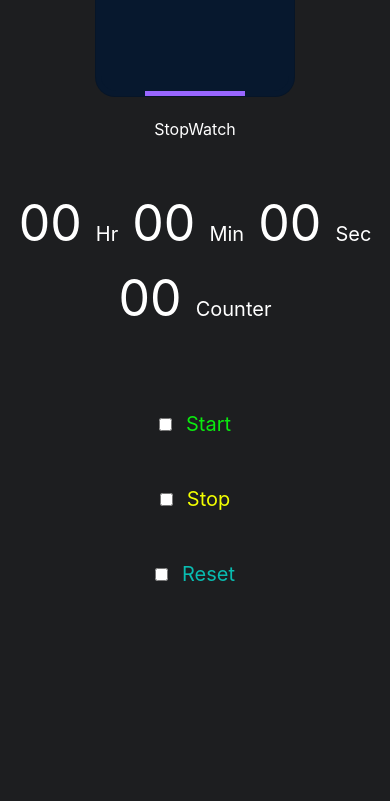
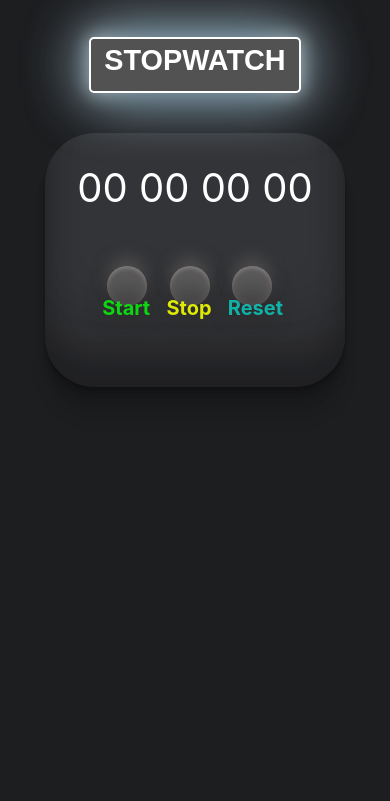
Before and after one commit to yashwaghadhare/WebClockk, a plain HTML site: page index.html in a window 390 px wide. Shown: the part 823-1624 px from the top of the page. After the commit the page ends 1410 px from the top, so only its background shows below. Drawn offline with Linux system fonts and the light colour scheme.

Commit message:
Update style.css

```diff
--- a/style.css
+++ b/style.css
@@ -1,3 +1,62 @@
+.scanner span {
+  color: transparent;
+  font-size: 2.5rem;
+  position: relative;
+  overflow: hidden;
+}
+
+.scanner span::before {
+  content: "WebClock";
+  position: absolute;
+  top: 0;
+  left: 0;
+  width: 0;
+  height: 100%;
+  border-right: 4px solid #17FEFF;
+  overflow: hidden;
+  color: #17FEFF;
+  animation: load91371 2s linear infinite;
+}
+
+@keyframes load91371 {
+
+  0%,
+  10%,
+  100% {
+    width: 0;
+  }
+
+  10%,
+  20%,
+  30%,
+  40%,
+  50%,
+  60%,
+  70%,
+  80%,
+  90%,
+  100% {
+    border-right-color: transparent;
+  }
+
+  11%,
+  21%,
+  31%,
+  41%,
+  51%,
+  61%,
+  71%,
+  81%,
+  91% {
+    border-right-color: #17FEFF;
+  }
+
+  60%,
+  80% {
+    width: 100%;
+  }
+}
+
 .card {
   width: 900px;
   height: 254px;
@@ -30,6 +89,7 @@
   from {
     transform: rotate(0deg);
   }
+
   to {
     transform: rotate(360deg);
   }
@@ -44,8 +104,7 @@
 }
 
 
-
-  @media only screen and (max-width: 1500px) {
+@media only screen and (max-width: 1200px) {
   .card {
     width: 700px;
     height: 254px;
@@ -76,67 +135,208 @@
 @media only screen and (max-width: 400px) {
   .card {
     width: 200px;
-        height: 400px;
+    height: 300px;
   }
 }
 
 @media only screen and (max-width: 280px) {
   .card {
     width: 160px;
-        height: 400px;
+    height: 300px;
   }
 }
 
+.Stopwatch {
+  margin-top: 40px;
+  margin-bottom: 40px;
+  height: 3.5rem;
+  width: 13.2rem;
+  border-radius: 5px;
+  border: 2px solid rgb(255, 255, 255);
+  filter: drop-shadow(0px 0px 10px rgb(255, 255, 255));
+  animation: flickering 2s linear infinite both;
+  background-color: rgb(83, 82, 82);
+  text-transform: uppercase;
+  color: rgb(255, 255, 255);
+  font-weight: 700;
+  transition: 0.6s;
+  box-shadow: 0px 0px 60px #1f4c65;
+}
+
+@keyframes flickering {
+
+  0%,
+  100% {
+    opacity: 1;
+  }
+
+  41.99% {
+    opacity: 1;
+  }
+
+  42% {
+    opacity: 0;
+  }
+
+  43% {
+    opacity: 0;
+  }
+
+  43.01% {
+    opacity: 1;
+  }
+
+  47.99% {
+    opacity: 1;
+  }
+
+  48% {
+    opacity: 0;
+  }
+
+  49% {
+    opacity: 0;
+  }
+
+  49.01% {
+    opacity: 1;
+  }
+}
+
+.text {
+  font-size: 1.8rem;
+  font-family: Arial, Helvetica, sans-serif;
+}
 
 
+.cardSW {
+  width: 900px;
+  height: 254px;
+  background: rgb(51, 52, 55);
+  border-radius: 50px;
+  box-shadow: rgba(0, 0, 0, 0.17) 0px -23px 25px 0px inset, rgba(0, 0, 0, 0.15) 0px -36px 30px 0px inset, rgba(0, 0, 0, 0.1) 0px -79px 40px 0px inset, rgba(0, 0, 0, 0.06) 0px 2px 1px, rgba(0, 0, 0, 0.09) 0px 4px 2px, rgba(0, 0, 0, 0.09) 0px 8px 4px, rgba(0, 0, 0, 0.09) 0px 16px 8px, rgba(0, 0, 0, 0.09) 0px 32px 16px;
+}
 
 
-
-
-
-
-
-
-
-
-
-
-
-
-  .scanner span {
-    color: transparent;
-    font-size: 2.5rem;
-    position: relative;
-    overflow: hidden;
+.toggle {
+  display: inline-block;
 }
 
-  .scanner span::before {
-    content: "WebClock";
-    position: absolute;
-    top: 0;
-    left: 0;
-    width: 0;
-    height: 100%;
-    border-right: 4px solid #17FEFF;
-    overflow: hidden;
-    color: #17FEFF;
-    animation: load91371 2s linear infinite;
+.toggle {
+  position: relative;
+  height: 100px;
+  width: 100px;
 }
 
-  @keyframes load91371 {
-    0%, 10%, 100% {
-      width: 0;
+.toggle:before {
+  box-shadow: 0;
+  border-radius: 84.5px;
+  background: #5b5656;
+  position: absolute;
+  margin-left: -36px;
+  margin-top: -36px;
+  opacity: 0.2;
+  height: 72px;
+  width: 72px;
+  left: 50%;
+  top: 50%;
 }
 
-    10%,20%,30%,40%,50%,60%,70%,80%,90%,100% {
-      border-right-color: transparent;
+.toggle .button {
+  transition: all 300ms cubic-bezier(0.23, 1, 0.32, 1);
+  box-shadow: 0 15px 25px -4px rgba(35, 34, 34, 0.5), inset 0 -3px 4px -1px rgba(0, 0, 0, 0.2), 0 -10px 15px -1px rgba(93, 92, 92, 0.6), inset 0 3px 4px -1px rgba(255, 255, 255, 0.2), inset 0 0 5px 1px rgba(111, 102, 102, 0.8), inset 0 20px 30px 0 rgba(255, 255, 255, 0.2);
+  border-radius: 68.8px;
+  position: absolute;
+  background: #383737;
+  margin-left: -34.4px;
+  margin-top: -34.4px;
+  display: block;
+  height: 70px;
+  width: 70px;
+  left: 50%;
+  top: 50%;
 }
 
-    11%,21%,31%,41%,51%,61%,71%,81%,91% {
-      border-right-color: #17FEFF;
+.toggle .label {
+  transition: color 300ms ease-out;
+  line-height: 101px;
+  text-align: center;
+  position: absolute;
+  font-weight: 700;
+  font-size: 28px;
+  display: block;
+  opacity: 0.9;
+  height: 100%;
+  width: 100%;
+  color: rgba(0, 0, 0, 0.9);
 }
 
-    60%, 80% {
+.toggle input {
+  opacity: 0;
+  position: absolute;
+  cursor: pointer;
+  z-index: 1;
+  height: 100%;
   width: 100%;
+  left: 0;
+  top: 0;
+}
+
+.toggle input:active~.button {
+  filter: blur(0.2px);
+  box-shadow: 0 12px 25px -4px rgba(0, 0, 0, 0.4), inset 0 -8px 30px 1px rgba(149, 148, 148, 0.6), 0 -10px 15px -1px rgba(255, 255, 255, 0.6), inset 0 8px 25px 0 rgba(0, 0, 0, 0.4), inset 0 0 10px 1px rgba(149, 148, 148, 0.6);
+}
+
+@media only screen and (max-width: 1200px) {
+  .cardSW {
+    width: 700px;
+    height: 254px;
   }
 }
+
+@media only screen and (max-width: 1020px) {
+  .cardSW {
+    width: 500px;
+    height: 250px;
+    font-size: 40px;
+  }
+}
+
+@media only screen and (max-width: 550px) {
+  .section4 .container {
+    font-size: 10px;
+  }
+
+  .txt {
+    display: none;
+  }
+
+  .cardSW {
+    width: 300px;
+    height: 254px;
+    font-size: 40px;
+  }
+
+  .toggle {
+    position: relative;
+    height: 60px;
+    width: 60px;
+  }
+
+  .toggle .label {
+    font-weight: 700;
+    font-size: 20px;
+    opacity: 0.9;
+    top: 0%;
+    height: 0%;
+    width: 80%;
+  }
+
+  .toggle .button {
+    font-size: 20px;
+    height: 40px;
+    width: 40px;
+    left: 65%;
+    top: 70%;
+  }
+}
```
Lines whose indentation alone changed are shown as unchanged.
